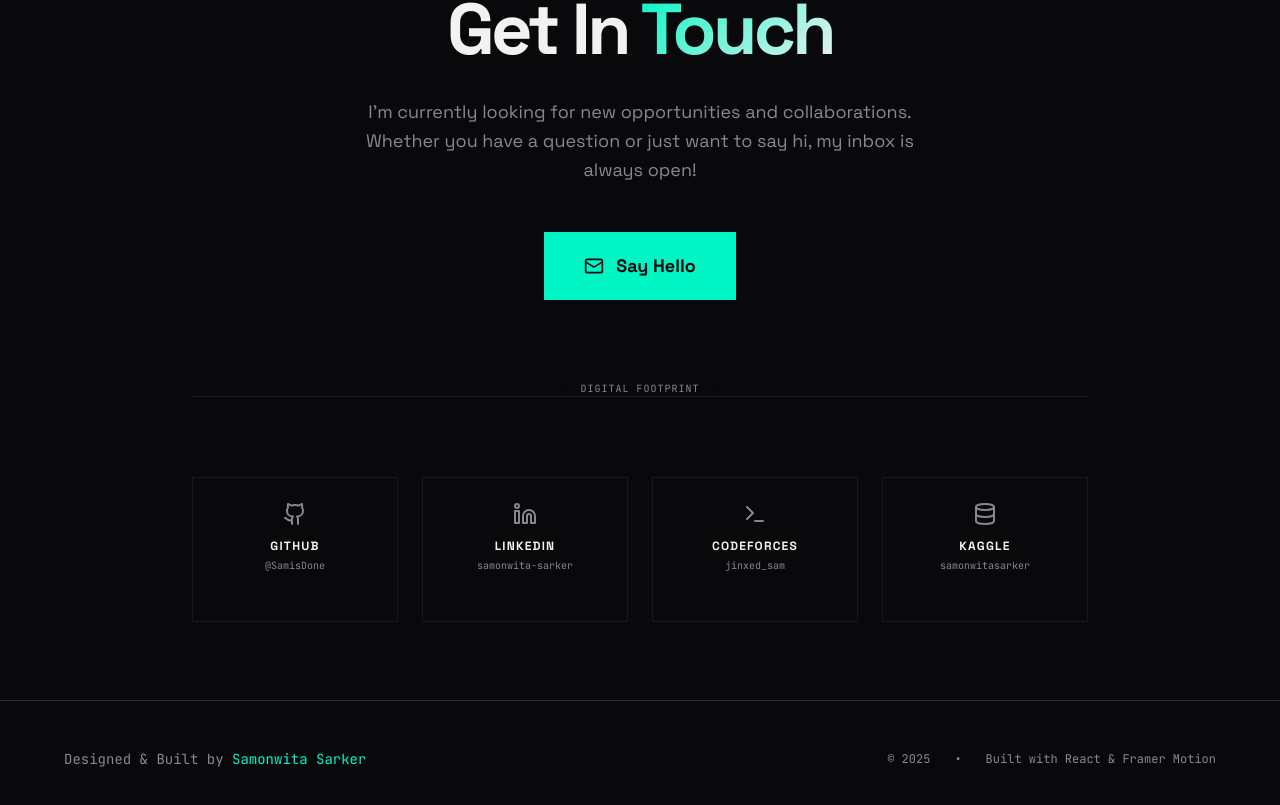
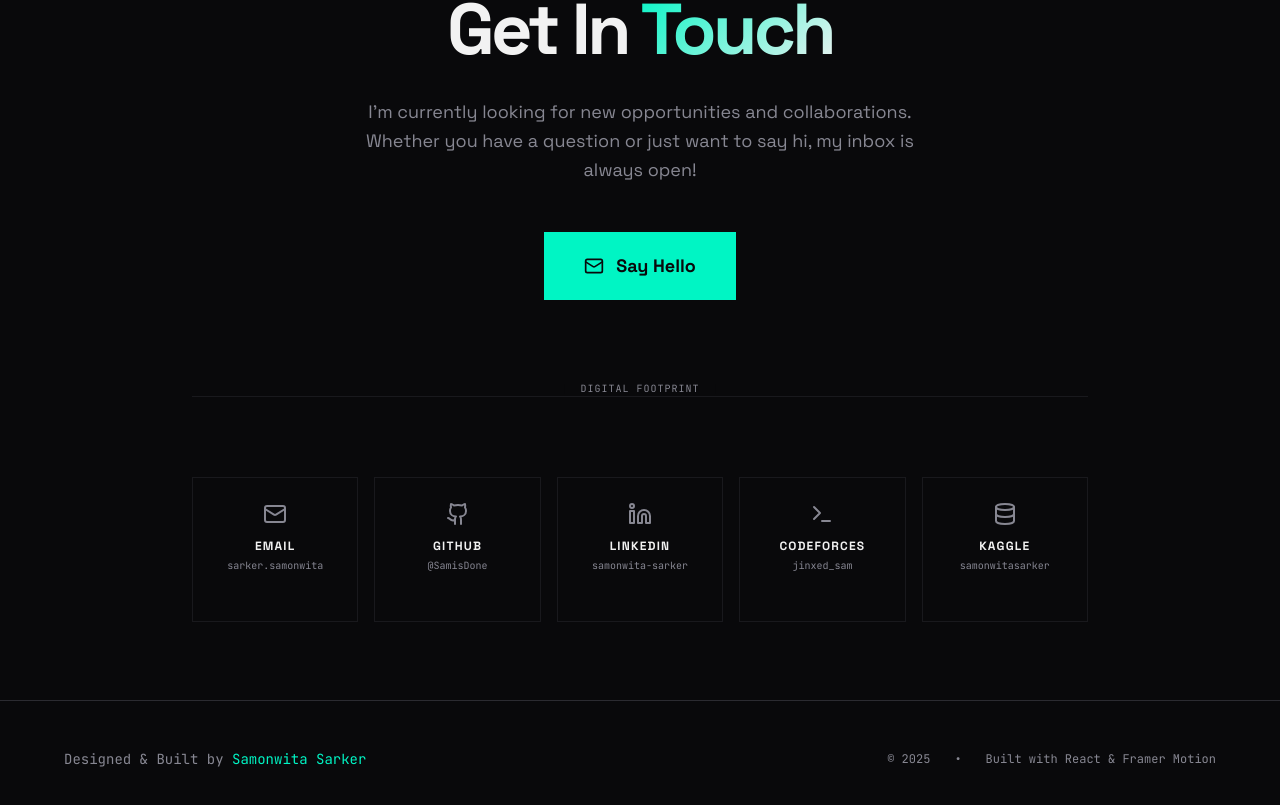
Before and after one commit to SamisDone/SS-Portfolio, a React (Vite) app: page / in a window 1280 px wide. Shown: the part 8100-8905 px from the top of the page. Built offline with nearby package versions, Linux system fonts and the light colour scheme; the HTML template or start-up script is replaced by a standard one.

Commit message:
Update Say Hello link and add email to social links

```diff
--- a/src/components/sections/Contact.tsx
+++ b/src/components/sections/Contact.tsx
@@ -3,6 +3,7 @@ import { useRef } from 'react'
 import { Mail, Github, Linkedin, Terminal, Database, ArrowUpRight } from 'lucide-react'
 
 const socialLinks = [
+  { icon: Mail, href: 'https://mail.google.com/mail/?view=cm&fs=1&to=sarker.samonwita@gmail.com', label: 'Email', username: 'sarker.samonwita' },
   { icon: Github, href: 'https://github.com/SamisDone', label: 'GitHub', username: '@SamisDone' },
   { icon: Linkedin, href: 'https://www.linkedin.com/in/samonwita-sarker-a87737262/', label: 'LinkedIn', username: 'samonwita-sarker' },
   { icon: Terminal, href: 'https://codeforces.com/profile/jinxed_sam', label: 'Codeforces', username: 'jinxed_sam' },
@@ -62,7 +63,9 @@ export function Contact() {
           className="mb-24"
         >
           <motion.a
-            href="mailto:sarker.samonwita@gmail.com"
+            href="https://mail.google.com/mail/?view=cm&fs=1&to=sarker.samonwita@gmail.com"
+            target="_blank"
+            rel="noopener noreferrer"
             whileHover={{ scale: 1.05 }}
             whileTap={{ scale: 0.95 }}
             className="group relative inline-flex items-center gap-3 px-10 py-5 bg-primary text-primary-foreground font-bold rounded-sm overflow-hidden"
@@ -79,7 +82,7 @@ export function Contact() {
             Digital Footprint
           </div>
 
-          <div className="grid grid-cols-2 md:grid-cols-4 gap-6 mt-8">
+          <div className="grid grid-cols-1 sm:grid-cols-2 md:grid-cols-5 gap-4 mt-8">
             {socialLinks.map((link, index) => (
               <motion.a
                 key={link.label}
```
